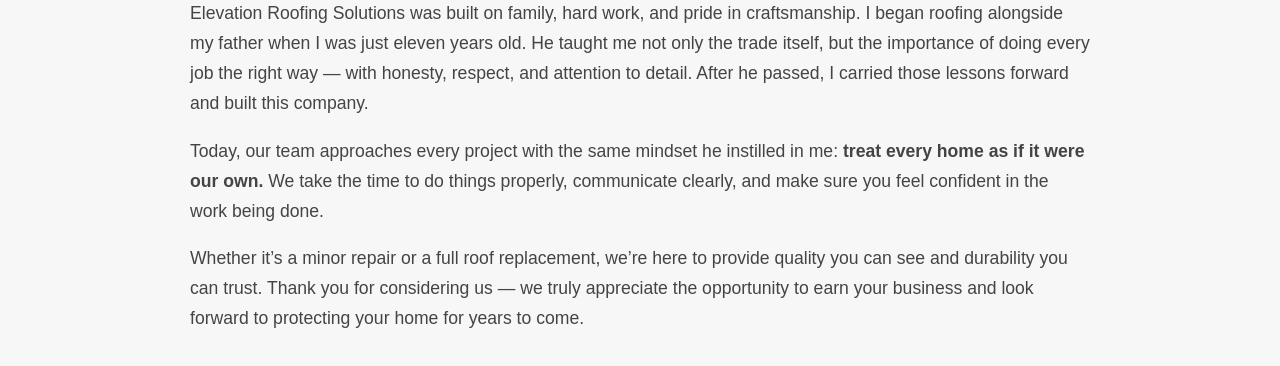
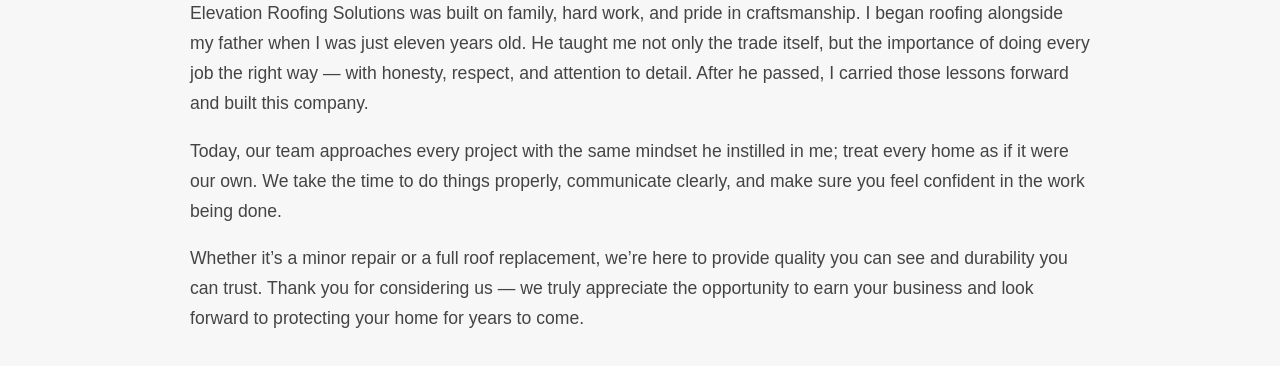
Before and after one commit to gerardojoseplata/elevation-roofing-site, a website: page about.html in a window 1280 px wide. Shown: the part 280-646 px from the top of the page. Drawn offline with Linux system fonts and the light colour scheme.

Commit message:
removed bold words in about us section

```diff
--- a/about.html
+++ b/about.html
@@ -24,8 +24,8 @@
             passed, I carried those lessons forward and built this company.
         </p>
         <p>
-            Today, our team approaches every project with the same mindset he instilled in me:
-            <strong>treat every home as if it were our own.</strong> We take the time to do things properly, communicate
+            Today, our team approaches every project with the same mindset he instilled in me; treat every home as if
+            it were our own. We take the time to do things properly, communicate
             clearly, and make sure you feel confident in the work being done.
         </p>
         <p>
```
